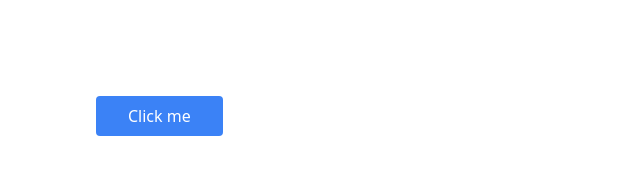
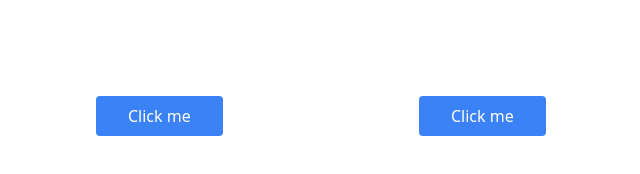
Before and after one commit to kemsguy7/tailwind-css, a plain HTML site: page tailwind-sandbox-starter/15-transform-transition/index.html in a window 1280 px wide. Shown: the whole page, without its empty margins (0-640 px from the left). Drawn offline with nearby package versions, Linux system fonts and the light colour scheme.

Commit message:
started transitions

```diff
--- a/tailwind-sandbox-starter/15-transform-transition/index.html
+++ b/tailwind-sandbox-starter/15-transform-transition/index.html
@@ -16,6 +16,10 @@
     </button>
 
     <!-- Transition -->
+    <button class="px-8 py-2 m-24 text-white bg-blue-500 rounded hover:bg-blue-700 transition-all duration-1000">
+      Click me
+
+    </button>
 
     <!-- Transition & Transform -->
 
```
